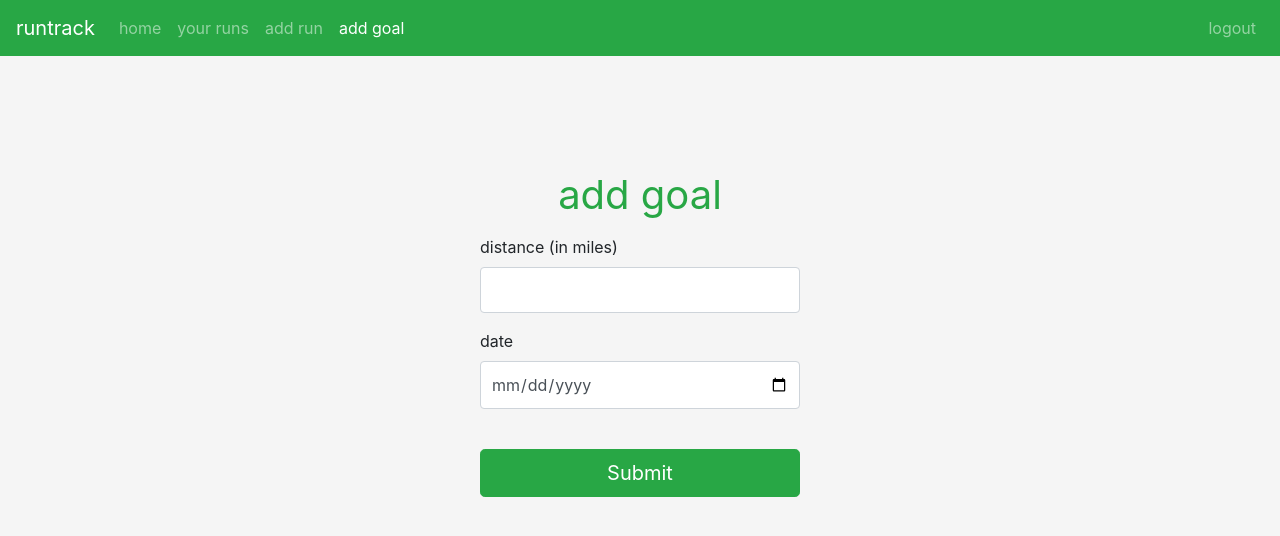
After one commit to horeilly1101/runtrack, a Flask app: page /add_goal in a window 1280 px wide. The commit adds this page. Shown: the top 536 px of the page. Run offline with Flask 2, Linux system fonts and the light colour scheme; a user stored in the database is signed in; tables that the repository leaves empty hold one stand-in row (values such as "Sample post"); some libraries are stand-ins or nearby versions.

Commit message:
add goal route

```diff
--- a/runtrack_app/forms.py
+++ b/runtrack_app/forms.py
@@ -24,3 +24,7 @@ class AddRunForm(FlaskForm):
     distance = StringField('distance', validators=[DataRequired()])
     start_date = DateField('Start date', validators=[DataRequired()])
     start_time = TimeField('Start date', validators=[DataRequired()])
+
+class AddGoalForm(FlaskForm):
+    distance = StringField('distance', validators=[DataRequired()])
+    date = DateField('Date', validators=[DataRequired()])
--- a/runtrack_app/routes/__init__.py
+++ b/runtrack_app/routes/__init__.py
@@ -1,5 +1,5 @@
 # Import routes
-from .runs import index, runs, add_run
+from .runs import index, runs, add_run, add_goal
 from .login import login
 from .register import register
 from .logout import logout
--- a/runtrack_app/routes/runs/__init__.py
+++ b/runtrack_app/routes/runs/__init__.py
@@ -1,3 +1,4 @@
 from .index import index
 from .runs import runs
 from .add_run import add_run
+from .add_goal import add_goal
--- /dev/null
+++ b/runtrack_app/routes/runs/add_goal.py
@@ -0,0 +1,22 @@
+from runtrack_app import app, db
+from flask import render_template, url_for, request, redirect, flash
+from flask_login import current_user, login_required
+from runtrack_app.forms import AddGoalForm
+from runtrack_app.models import Run, Goal
+from datetime import datetime
+
+@app.route("/add_goal", methods=["GET", "POST"])
+@login_required
+def add_goal():
+	user = current_user
+	form = AddGoalForm()
+
+	if form.validate_on_submit():
+		goal = Goal(distance=form.distance.data, user_id = user.id, date=form.date.data)
+		db.session.add(goal)
+		db.session.commit()
+
+		flash('Your goal has been added!')
+		return redirect('runs')
+	return render_template("runs/add_goal.html",
+		form=form)
--- a/runtrack_app/templates/navbar.html
+++ b/runtrack_app/templates/navbar.html
@@ -18,6 +18,9 @@
           <li class="nav-item {% block add_active %}{% endblock %}">
             <a class="nav-link" href="{{ url_for('add_run') }}">add run</a>
           </li>
+          <li class="nav-item {% block goal_active %}{% endblock %}">
+            <a class="nav-link" href="{{ url_for('add_goal') }}">add goal</a>
+          </li>
         </ul>
           <ul class="navbar-nav">
             <li class="nav-item">
--- /dev/null
+++ b/runtrack_app/templates/runs/add_goal.html
@@ -0,0 +1,36 @@
+{% extends "navbar.html" %}
+
+{% block styles %}
+	{{ super() }}
+	<!-- Custom styles for this template -->
+	<link href="{{ url_for('static', filename='login.css') }}" rel="stylesheet" type="text/css">
+{% endblock %}
+
+{% block nav_styles %}style="margin-top: -60px; margin-bottom: 60px"{% endblock %}
+
+{% block goal_active %}active{% endblock %}
+
+{% block app_content %}
+	<form method="post" class="form-signin ">
+		{{ form.csrf_token }}
+		<div class="form-group">
+			<h1 class="mb-3 font-weight-normal text-success text-center">add goal</h1>
+			{{ form.distance.label() }} (in miles)
+			{{ form.distance(size=32, class="form-control", type="number", step="0.1") }}
+			{% for error in form.distance.errors %}
+				<span style="color: red;">[{{ error }}]</span>
+			{% endfor %}
+		</div>
+		<div class="form-group">
+			<label>date</label>
+			<div class="input-group">
+				{{ form.date(size=32, type="date", class="form-control") }}
+				{% for error in form.date.errors %}
+					<span style="color: red;">[{{ error }}]</span>
+				{% endfor %}
+			</div>
+		</div>
+		<br>
+		<button class="btn btn-lg btn-success btn-block" type="submit">Submit</button>
+	</form>
+{% endblock %}
--- a/runtrack_app/templates/runs/index.html
+++ b/runtrack_app/templates/runs/index.html
@@ -22,7 +22,7 @@
 					George S. Patton
 				</small>
 			</blockquote>
-			<p><a class="btn btn-success btn-lg" href="{{ url_for('add_run') }}" role="button">add a run</a> <a class="btn btn-primary btn-lg" href="{{ url_for('add_run') }}" role="button">add a goal</a></p>
+			<p><a class="btn btn-success btn-lg" href="{{ url_for('add_run') }}" role="button">add a run</a> <a class="btn btn-primary btn-lg" href="{{ url_for('add_goal') }}" role="button">add a goal</a></p>
 		</div>
 	</div>
 
```
